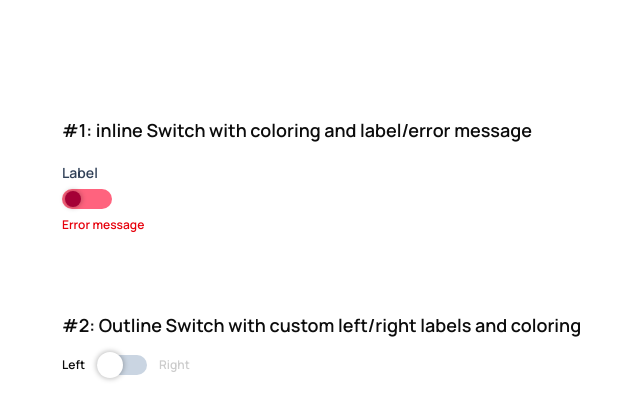
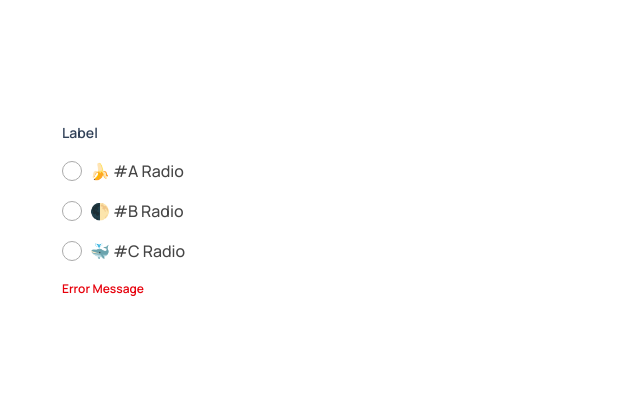
Before and after one commit to ahmad-666/react-framework, a Next.js app: page /test in a window 1280 px wide. Shown: the top 420 px of the page, without its empty margins (2-642 px from the left). Built offline with nearby package versions, Linux system fonts and the light colour scheme.

Commit message:
feat: add Radio

```diff
--- a/src/app/test/page.tsx
+++ b/src/app/test/page.tsx
@@ -2,12 +2,12 @@
 
 import { useState, useRef, useEffect } from 'react';
 import Container from '@/components/Container';
-import SwitchExample from '@/components/Switch/example';
+import RadioExample from '@/components/Radio/example';
 
 const TestPage = () => {
     return (
         <Container className='my-30 overflow-visible'>
-            <SwitchExample />
+            <RadioExample />
         </Container>
     );
 };
--- /dev/null
+++ b/src/components/Radio/example.tsx
@@ -0,0 +1,25 @@
+import { useState } from 'react';
+import RadioGroup from '.';
+
+export default function RadioExample() {
+    const [val, setVal] = useState<null | string>(null);
+
+    return (
+        <div>
+            <RadioGroup
+                value={val}
+                onChange={(newVal) => setVal(newVal as string)}
+                name='radio-group'
+                color='purple-500'
+                size='sm'
+                label='Label'
+                error
+                helperText='Error Message'
+            >
+                <RadioGroup.Radio value='a'>🍌 #A Radio</RadioGroup.Radio>
+                <RadioGroup.Radio value='b'>🌓 #B Radio</RadioGroup.Radio>
+                <RadioGroup.Radio value='c'>🐳 #C Radio</RadioGroup.Radio>
+            </RadioGroup>
+        </div>
+    );
+}
--- /dev/null
+++ b/src/components/Radio/index.tsx
@@ -0,0 +1,144 @@
+'use client';
+
+import { useId, Children, cloneElement, isValidElement, type ReactNode } from 'react';
+import FormLabel from '@/components/FormLabel';
+import FormMessage from '@/components/FormMessage';
+import useColor from '@/hooks/useColor';
+
+type Size = 'sm' | 'md' | 'lg' | number;
+
+type RadioProps = {
+    id?: string;
+    name?: string;
+    checked?: boolean;
+    value: number | string;
+    onChange?: (newChecked: boolean) => void;
+    size?: Size;
+    color?: string;
+    /** act as label for input[type="radio"] */
+    children: ReactNode;
+    className?: string;
+};
+const Radio = ({
+    id,
+    /** all input[type="radio"] of same group should have same name */
+    name,
+    checked = false,
+    value,
+    onChange,
+    size = 'md',
+    color = 'sky-600',
+    children,
+    className = ''
+}: RadioProps) => {
+    const generatedId = useId();
+    const inputId = id || generatedId;
+    const parsedColor = useColor(color);
+    const getSize = () => {
+        let result = 0;
+        switch (size) {
+            case 'sm':
+                result = 20;
+                break;
+            case 'md':
+                result = 26;
+                break;
+            case 'lg':
+                result = 32;
+                break;
+            default:
+                result = size;
+        }
+        return result;
+    };
+    const radioSize = getSize();
+
+    return (
+        <div className={`flex cursor-pointer items-center gap-2 ${className}`} onClick={() => onChange?.(!checked)}>
+            <div
+                className='rounded-circle relative aspect-square shrink-0 border transition-colors duration-300'
+                style={{
+                    width: `${radioSize}px`,
+                    borderColor: checked ? parsedColor : '#aaa'
+                }}
+            >
+                <div
+                    className={`rounded-circle pointer-events-none absolute top-1/2 left-1/2 aspect-square origin-center -translate-x-1/2 -translate-y-1/2 transition-all duration-300 ${checked ? 'scale-100 opacity-100' : 'scale-0 opacity-0'}`}
+                    style={{
+                        width: `${radioSize * 0.55}px`,
+                        backgroundColor: parsedColor
+                    }}
+                />
+            </div>
+            <label htmlFor={inputId} className='text-body-md text-neutral-dark2 cursor-pointer'>
+                {children}
+            </label>
+            <input
+                type='radio'
+                id={inputId}
+                name={name}
+                value={value}
+                checked={checked}
+                readOnly
+                className='pointer-events-none absolute top-0 left-0 h-0 w-0 opacity-0'
+            />
+        </div>
+    );
+};
+
+type RadioGroupProps = Pick<RadioProps, 'id' | 'name' | 'size' | 'color' | 'children' | 'className'> & {
+    value: null | number | string;
+    onChange?: (newValue: null | number | string) => void;
+    label?: string;
+    error?: boolean;
+    helperText?: string;
+    containerClassName?: string;
+};
+const RadioGroup = ({
+    id,
+    name,
+    value,
+    onChange,
+    size = 'md',
+    color = 'sky-600',
+    label,
+    error = false,
+    helperText,
+    children,
+    containerClassName = '',
+    className = ''
+}: RadioGroupProps) => {
+    const generatedId = useId();
+    const inputId = id || generatedId;
+
+    return (
+        <div className={`inline-flex flex-col gap-4 ${className}`}>
+            {!!label && <FormLabel inputId={inputId}>{label}</FormLabel>}
+            <div role='radiogroup' className={`relative flex flex-col gap-3 ${containerClassName}`}>
+                {Children.map(children, (radio) => {
+                    if (!isValidElement<RadioProps>(radio)) return null;
+                    const { checked, value: radioValue, ...rest } = radio.props;
+                    return cloneElement(radio, {
+                        ...rest,
+                        checked: value === radioValue,
+                        value: radioValue,
+                        onChange: (checked) => {
+                            if (checked) onChange?.(radioValue);
+                            //if not checked don't do anything
+                        },
+                        size,
+                        color,
+                        name
+                    });
+                })}
+            </div>
+            {!!helperText && <FormMessage error={error}>{helperText}</FormMessage>}
+        </div>
+    );
+};
+
+RadioGroup.Radio = Radio;
+export default RadioGroup;
+
+//? RadioGroup has value:number|string, onChange:(newValue:number|string)=>void props which control the whole component controlled states
+//? Each RadioGroup.Radio should have its unique value:number|string , also internally we set its value:boolean,onChange:(newValue:boolean)=>void props too
```
